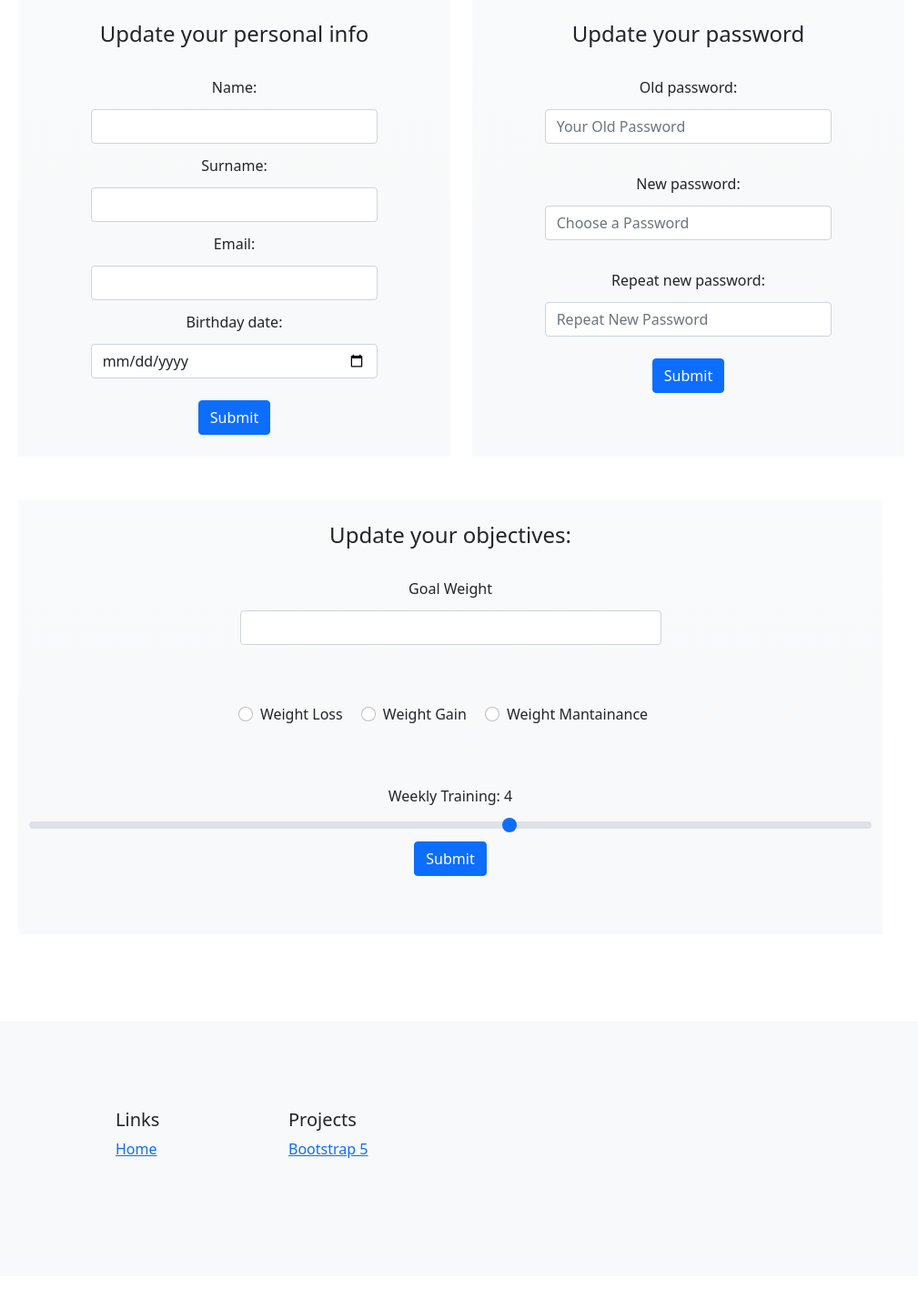
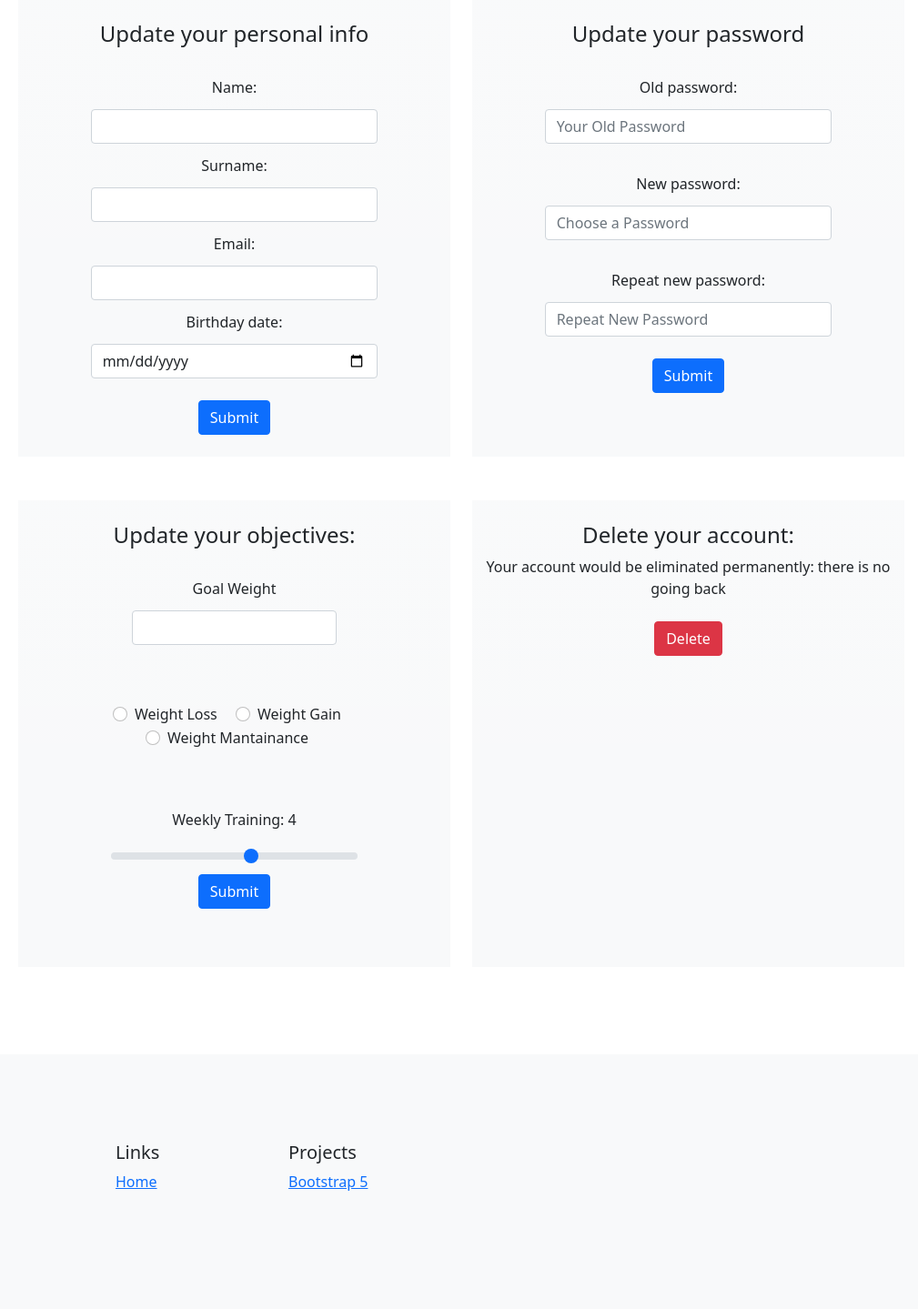
Before and after one commit to jeruu/NutrAspect, a Flask app: template templates/profile.html in a window 1280 px wide. Shown: the part 146-1585 px from the top of the page at 91% size, without its empty margins (50-1059 px from the left). Before the commit the page ends 1419 px from the top, so only its background shows below. Run offline with Flask 2, Linux system fonts and the light colour scheme; the template is opened without the code that fills it, so the values that code supplies are empty; some libraries are stand-ins or nearby versions.

Commit message:
Aggiunta delete account

```diff
--- a/templates/profile.html
+++ b/templates/profile.html
@@ -35,7 +35,7 @@
             </div>
         </div>
         <div class="row">
-            <div class="col-10 bg-light bg-gradient text-center my-4 mx-3 mx-sm-0">
+            <div class="col-sm-12 col-md-5 col-lg-5 col-xl-5 col-xxl-5 bg-light bg-gradient text-center me-md-4 my-4 mx-sm-0">
                 <h4 class="h4 mt-4">Update your objectives: </h4>
                 <form method="post">
                     <label for="oldPsw" style="display: inline-block" class="mx-3 my-2 mt-4">Goal Weight </label><br>
@@ -55,11 +55,27 @@
                         </div>
                     </div>
                     <div class="py-4 my-3">
-                        <label for="customRange3" class="form-label">Weekly Training: <span id="demo"></span></label>
-                        <input type="range" class="form-range" min="0" max="7" step="1" id="customRange3" name="wSport">
+                        <label for="customRange3" class="form-label">Weekly Training: <span id="demo"></span></label><br>
+                        <input type="range" class="form-range my-2" min="0" max="7" step="1" id="customRange3" name="wSport" style="width: 60%"><br>
                         <button class="btn btn-primary mb-4">Submit</button>
                     </div>
                 </form>
+            </div>
+            <div class="col-sm-12 col-md-5 col-lg-5 col-xl-5 col-xxl-5 bg-light bg-gradient text-center me-md-4 my-4 mx-sm-0">
+                <h4 class="h4 mt-4">Delete your account: </h4>
+                <p class="my-2">Your account would be eliminated permanently: there is no going back </p>
+                <a class="btn btn-danger my-3" data-bs-toggle="collapse" href="#collapseExample" role="button" aria-expanded="false" aria-controls="collapseExample">
+                    Delete
+                </a>
+                <div class="collapse my-3" id="collapseExample">
+                  <div class="card card-body">
+                      <form method="post">
+                          <h5 class="my-3">Please, to continue insert your current password:</h5>
+                          <input class="form-control my-3" type="password" placeholder="Current Password">
+                          <button type="submit" class="btn btn-danger mt-2">Delete account!</button>
+                      </form>
+                  </div>
+                </div>
             </div>
         </div>
     </main>
```
